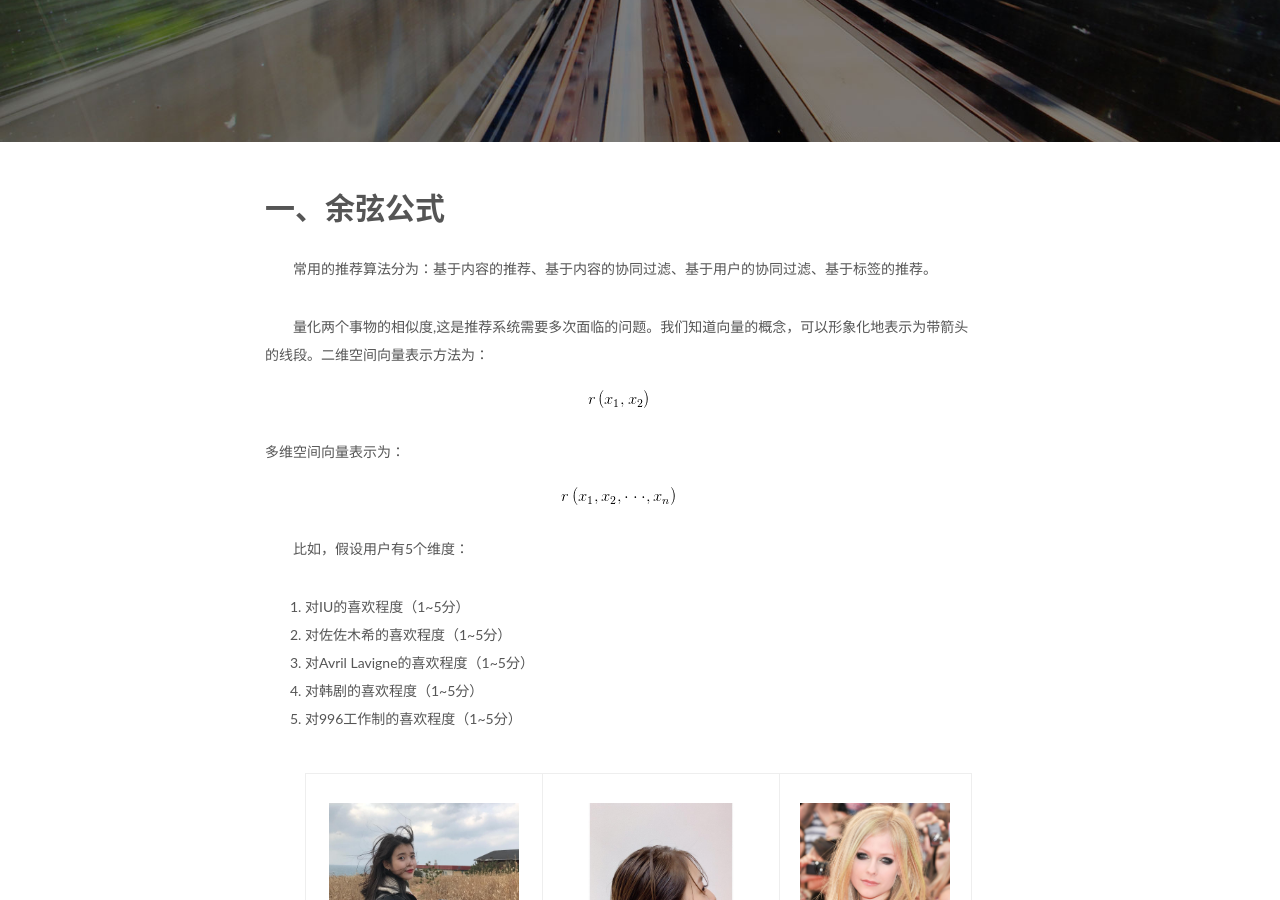
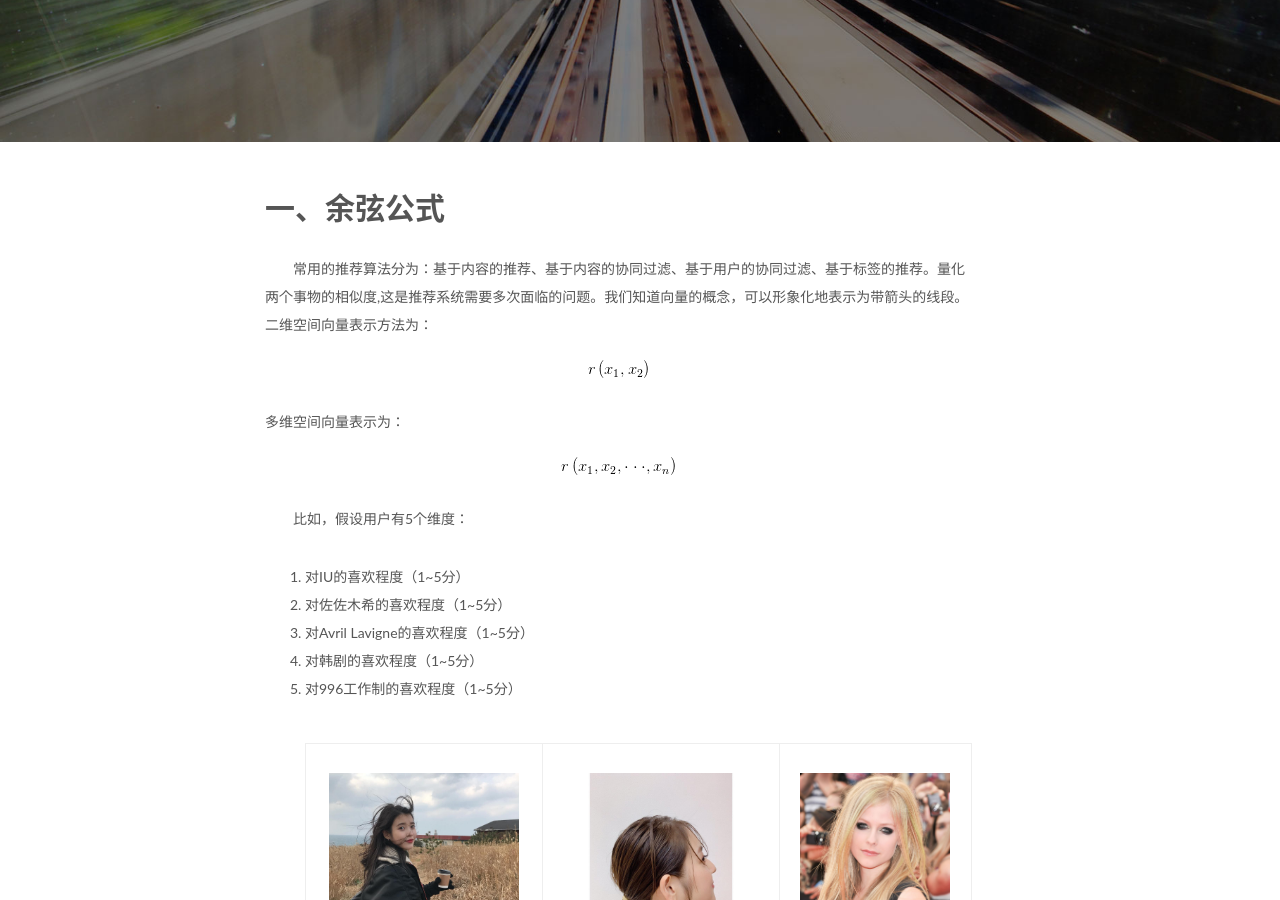
Before and after one commit to ARTAvrilLavigne/ARTAvrilLavigne.github.io, a Jekyll site: the page built from _posts/2019-04-27-recommendation algorithm.markdown, in a window 1280 px wide and 900 px high, scrolled down 381 px. Built offline with Jekyll 4.4.1, drawn with Linux system fonts in a browser that asks for light colours; nearby versions of some CDN libraries; comment, search, counter and statistics services are not loaded.

Commit message:
Update 2019-04-27-recommendation algorithm.markdown

```diff
--- a/_posts/2019-04-27-recommendation algorithm.markdown
+++ b/_posts/2019-04-27-recommendation algorithm.markdown
@@ -9,8 +9,7 @@
     - bigdata
 ---
 ## 一、余弦公式<br>
-<p>　　常用的推荐算法分为：基于内容的推荐、基于内容的协同过滤、基于用户的协同过滤、基于标签的推荐。</p>
-<p>　　量化两个事物的相似度,这是推荐系统需要多次面临的问题。我们知道向量的概念，可以形象化地表示为带箭头的线段。二维空间向量表示方法为：<img  src="https://github.com/ARTAvrilLavigne/ARTAvrilLavigne.github.io/blob/master/myblog/2019-04-27-recommendation%20algorithm/1.png?raw=true" alt="" width="60" height="18" /></p>
+<p>　　常用的推荐算法分为：基于内容的推荐、基于内容的协同过滤、基于用户的协同过滤、基于标签的推荐。量化两个事物的相似度,这是推荐系统需要多次面临的问题。我们知道向量的概念，可以形象化地表示为带箭头的线段。二维空间向量表示方法为：<img  src="https://github.com/ARTAvrilLavigne/ARTAvrilLavigne.github.io/blob/master/myblog/2019-04-27-recommendation%20algorithm/1.png?raw=true" alt="" width="60" height="18" /></p>
 <p>多维空间向量表示为：<img src="https://github.com/ARTAvrilLavigne/ARTAvrilLavigne.github.io/blob/master/myblog/2019-04-27-recommendation%20algorithm/2.png?raw=true" alt="" width="114" height="18" /></p>
 <p>　　比如，假设用户有5个维度：</p>
 <ol>
```
